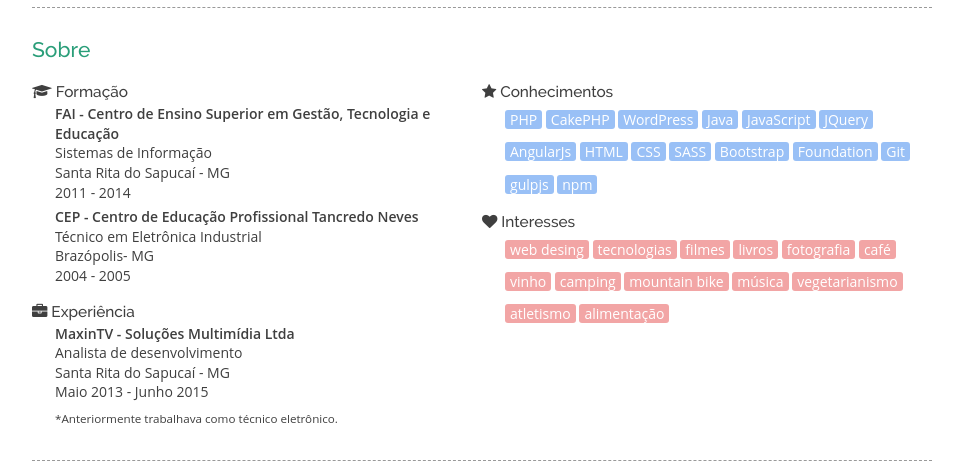
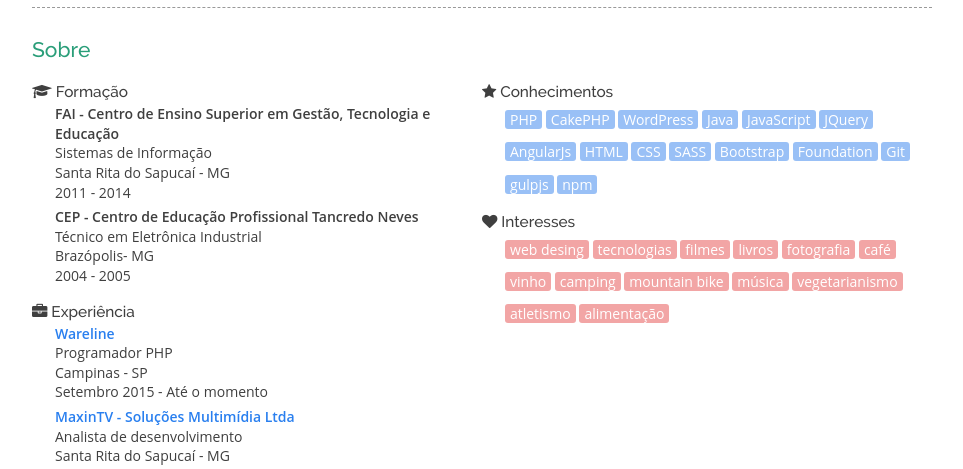
Before and after one commit to jeremiaspereira/portfolio, a website: page index.html in a window 1280 px wide. Shown: the part 234-703 px from the top of the page, without its empty margins (158-1121 px from the left). Drawn offline with Linux system fonts and the light colour scheme.

Commit message:
Novo trampo

```diff
--- a/index.html
+++ b/index.html
@@ -55,11 +55,16 @@
             <h4><i class="fa fa-briefcase"></i> Experiência</h4>
             <div class="subcontent">
               <div class="item">
-                <p><b>MaxinTV - Soluções Multimídia Ltda</b></p>
+                <p><b><a href="http://www.wareline.com.br" target="_brank">Wareline</a></b></p>
+                <p>Programador PHP</p>
+                <p>Campinas - SP</p>
+                <p>Setembro 2015 - Até o momento</p>
+              </div>
+              <div class="item">
+                <p><b><a href="http://www.maxintv.com.br" target="_brank">MaxinTV - Soluções Multimídia Ltda</a></b></p>
                 <p>Analista de desenvolvimento</p>
                 <p>Santa Rita do Sapucaí - MG</p>
                 <p>Maio 2013 - Junho 2015</p>
-                <small>*Anteriormente trabalhava como técnico eletrônico.</small>
               </div>
             </div>
           </div>
```
